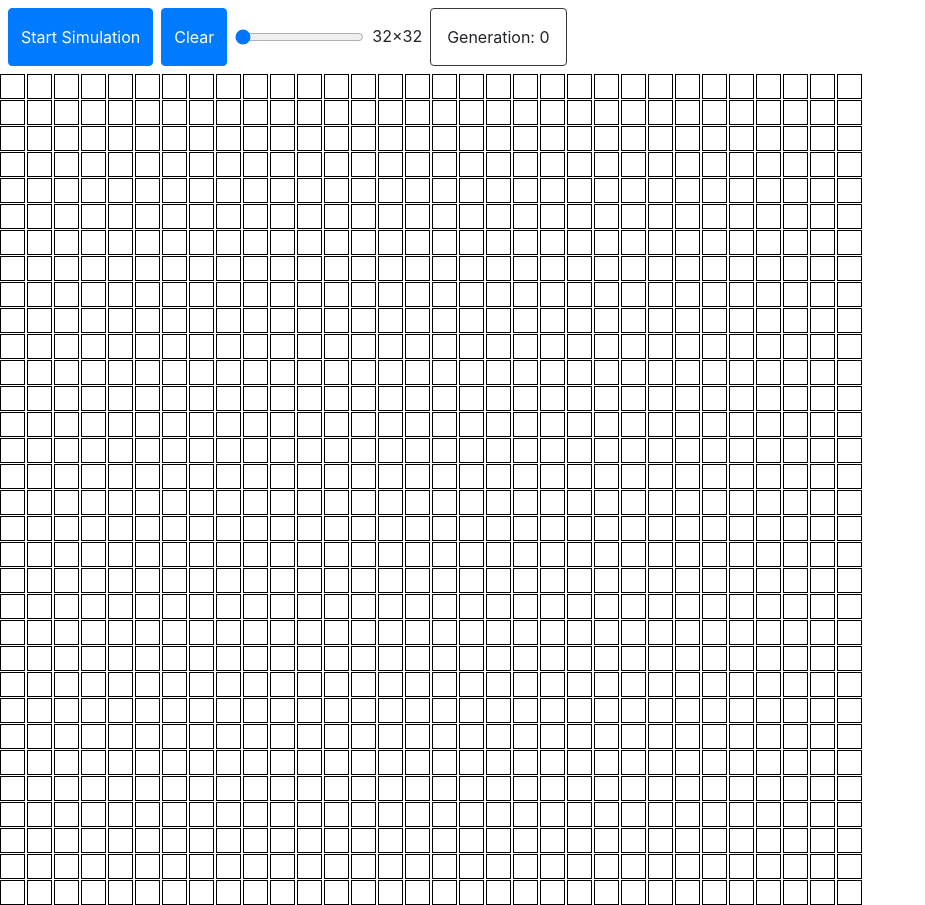
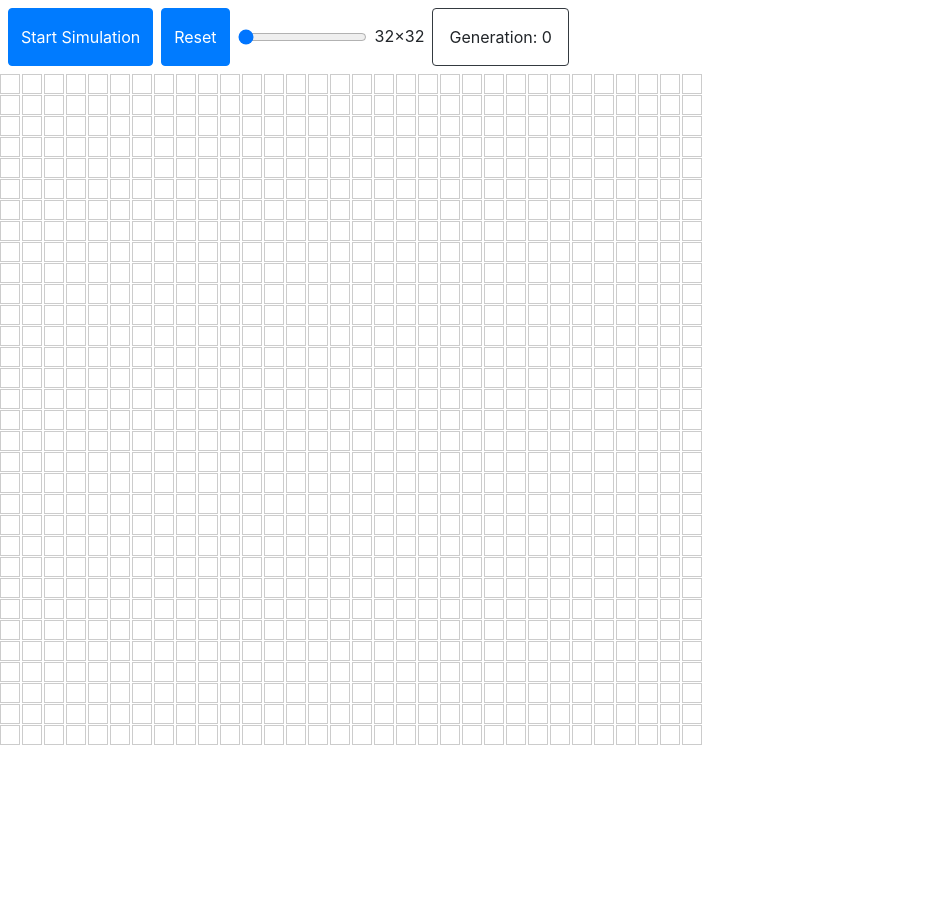
Before and after one commit to deni1688/GameOfLife, a React (Create React App) app: page / in a window 1280 px wide. Shown: the whole page, without its empty margins (0-925 px from the left). After the commit the page ends 800 px from the top, so only its background shows below. Built offline with nearby package versions, Linux system fonts and the light colour scheme.

Commit message:
final touches

```diff
--- a/src/App.tsx
+++ b/src/App.tsx
@@ -1,21 +1,20 @@
 import React, { useCallback, useEffect, useRef, useState } from 'react';
 
-const cellSize = 25;
+enum cell { ALIVE = 1, DEAD = 0 };
+const cellSize = 20;
 
-type CellProps = { cellState: number, toggleCellState: (n: number) => void };
+type CellProps = { isAlive: boolean, toggleCellState: (n: number) => void };
 
-enum cell { ALIVE = 1, DEAD = 0 };
-
-function Cell({ cellState, toggleCellState }: CellProps) {
+function Cell({ isAlive, toggleCellState }: CellProps) {
     return <div style={{
         width: cellSize + 'px',
         height: cellSize + 'px',
-        border: "1pt solid black",
-        backgroundColor: cellState ? "black" : undefined,
-    }} onClick={() => cellState ? toggleCellState(cell.DEAD) : toggleCellState(cell.ALIVE)} />
+        border: `1pt solid ${isAlive ? "#007bff" : "#ccc"}`,
+        backgroundColor: isAlive ? "#007bff" : undefined,
+    }} onClick={() => isAlive ? toggleCellState(cell.DEAD) : toggleCellState(cell.ALIVE)} />
 }
 
-function gridWith(gridSize: number, cellState: number) {
+function createGridWith(gridSize: number, cellState: number) {
     return [...Array(gridSize).keys()].map(() => Array(gridSize).fill(cellState));
 }
 
@@ -32,14 +31,14 @@ function countLiving(grid: any[][], row: number, col: number, gridSize: number)
     }, 0);
 }
 
-function deepCopy(g: number[][]): number[][] {
-    return JSON.parse(JSON.stringify(g));
+function deepCopy(grid: number[][]): number[][] {
+    return JSON.parse(JSON.stringify(grid));
 }
 
 function App() {
     const [gridSize, setGriSize] = useState(32);
     const [grid, setGrid] = useState(() => {
-        return gridWith(gridSize, cell.DEAD);
+        return createGridWith(gridSize, cell.DEAD);
     });
 
     const [generation, setGeneration] = useState(cell.DEAD);
@@ -52,14 +51,12 @@ function App() {
     generationRef.current = generation;
 
     useEffect(() => {
-        setGrid(gridWith(gridSize, cell.DEAD));
+        setGrid(createGridWith(gridSize, cell.DEAD));
         setGeneration(0);
     }, [gridSize]);
 
-    const runSimulation = useCallback(() => {
-        if (!runningRef.current) {
-            return;
-        }
+    const startGameOfLife = useCallback(() => {
+        if (!runningRef.current) { return; }
 
         setGrid(g => {
             const gc = deepCopy(g);
@@ -82,7 +79,7 @@ function App() {
         });
 
         setGeneration(++generationRef.current);
-        setTimeout(runSimulation, 100);
+        setTimeout(startGameOfLife, 100);
     }, []);
 
     return (
@@ -91,15 +88,15 @@ function App() {
                 <button className="btn btn-primary" onClick={() => {
                     setRunning(!running);
                     runningRef.current = !running;
-                    runSimulation();
+                    startGameOfLife();
                 }}>
                     {running ? 'Stop Simulation' : 'Start Simulation'}
                 </button>
                 <button className="btn btn-primary ml-2" disabled={running} onClick={() => {
-                    setGrid(gridWith(gridSize, 0));
+                    setGrid(createGridWith(gridSize, 0));
                     setGeneration(0);
                 }}>
-                    Clear
+                    Reset
                 </button>
                 <div className="d-flex align-item-center p-2">
                     <input disabled={running} type="range" value={gridSize} min={32} max={64}
@@ -113,10 +110,8 @@ function App() {
                 gridTemplateColumns: `repeat(${gridSize}, ${cellSize}px)`,
                 gap: '1px 2px'
             }}>
-                {grid.map((r, ri) => r.map((c, ci) => <Cell
-                    key={`${ri}-${ci}`}
-                    cellState={c}
-                    toggleCellState={(v: number) => setGrid(g => {
+                {grid.map((r, ri) => r.map((c, ci) =>
+                <Cell key={`${ri}-${ci}`} isAlive={!!c} toggleCellState={(v: number) => setGrid(g => {
                         const gc = deepCopy(g);
                         gc[ri][ci] = v;
 
```
Also changed, not shown: src/logo.svg (deleted), 1 other file (tests, documents, lock files or other folders).
